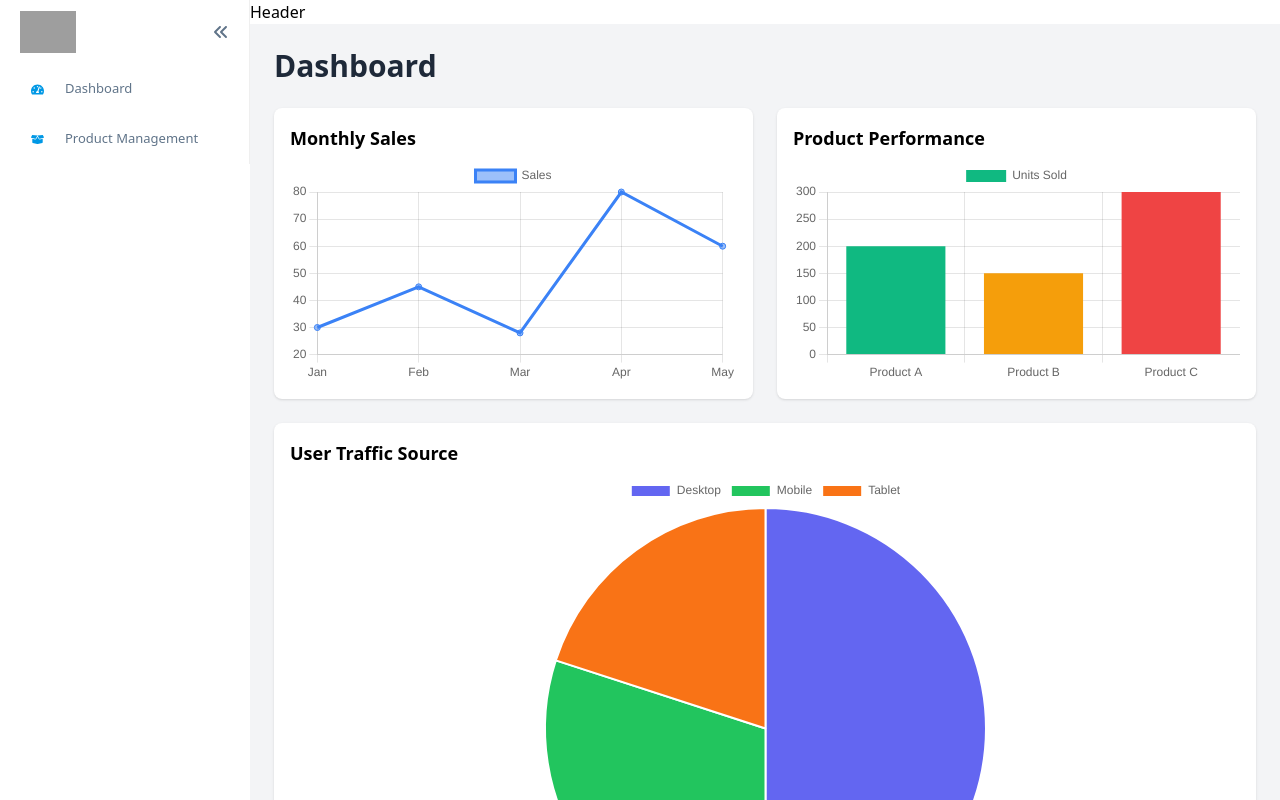
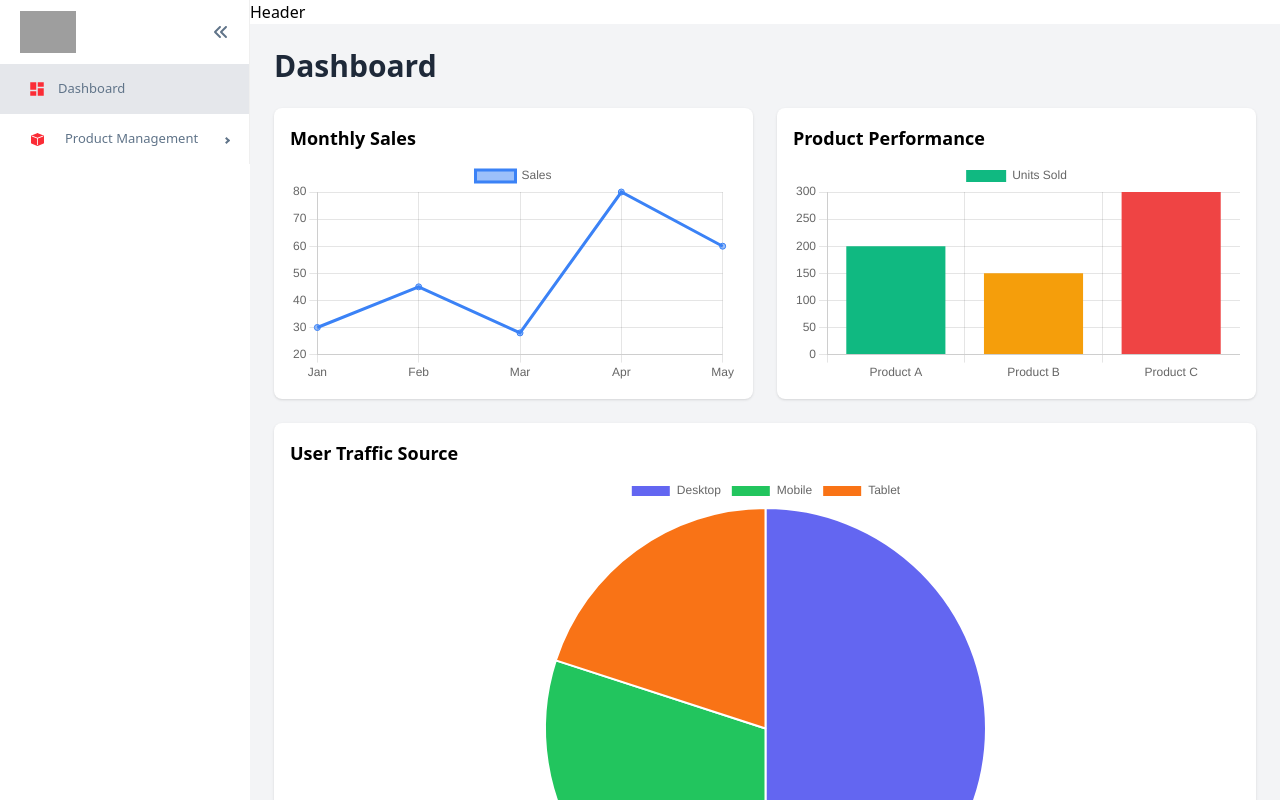
Before and after one commit to amitdadwal529/crm_task, a React (Vite) app: page / in a window 1280 px wide. Shown: the top 800 px of the page. Built offline with nearby package versions, Linux system fonts and the light colour scheme; grey boxes are pictures that could not be loaded.

Commit message:
side path added

```diff
--- a/src/components/ui/sidebar/CustomSidebar.jsx
+++ b/src/components/ui/sidebar/CustomSidebar.jsx
@@ -1,11 +1,44 @@
 import React, { useState } from 'react';
-import { Sidebar, Menu, MenuItem } from 'react-pro-sidebar';
+import { Sidebar, Menu, MenuItem, SubMenu } from 'react-pro-sidebar';
 import { SidebarHeader } from '@components/ui/sidebar/SidebarHeader';
 import { FaTachometerAlt, FaBoxOpen } from 'react-icons/fa';
+import { PRIVATE_ROUTES } from '@routes/routes';
+import { MdDashboard } from "react-icons/md";
+import { BsBoxFill } from "react-icons/bs";
+import { Link } from 'react-router-dom';
+import { GoDotFill } from "react-icons/go";
 
 export const CustomSidebar = (props) => {
   const { setBroken, toggled, setToggled } = props;
   const [collapsed, setCollapsed] = useState(false);
+
+  const menuItems = [
+    {
+      label: 'Dashboard',
+      icon: <MdDashboard className="text-red-500  text-lg" />,
+      path: PRIVATE_ROUTES.DASHBOARD,
+      subMenu: []
+    },
+
+    {
+      label: 'Product Management',
+      icon: <BsBoxFill className="text-red-500" />,
+      path: '',
+      subMenu: [
+        { label: 'Products', path: PRIVATE_ROUTES.PRODUCTS},
+        { label: 'Add Product', path: PRIVATE_ROUTES.ADD_PRODUCT },
+      ]
+    },
+
+  ];
+
+  const isActive = (path) => location.pathname === path ? 'bg-gray-200' : ''; // Tailwind active color
+
+
+   // Function to check if any submenu under the current main menu is active
+   const isSubMenuActive = (subMenu) => {
+    return subMenu.some(item => location.pathname === item.path) ? 'bg-gray-200' : '';
+  };
 
   return (
     <div style={{ display: 'flex', height: '100%' }}>
@@ -30,8 +63,42 @@ export const CustomSidebar = (props) => {
               label: { fontWeight: 500 },
             }}
           >
-            <MenuItem icon={<FaTachometerAlt />}>Dashboard</MenuItem>
-            <MenuItem icon={<FaBoxOpen />}>Product Management</MenuItem>
+           {menuItems.map((menuItem, index) => (
+      menuItem.subMenu.length === 0 ? (
+        <Link
+          key={index}
+          to={menuItem.path}
+
+        >
+          <MenuItem className={isActive(menuItem.path)}>
+            <p className="flex items-center gap-3 ml-2">
+              {menuItem.icon} {menuItem.label}
+            </p>
+          </MenuItem>
+        </Link>
+      ) : (
+        <SubMenu
+          key={index}
+          label={menuItem.label}
+          icon={menuItem.icon}
+          className={isActive(menuItem.path) || isSubMenuActive(menuItem.subMenu)}
+        >
+          {menuItem.subMenu.map((subMenuItem, subIndex) => (
+            <Link
+              key={subIndex}
+              to={subMenuItem.path}
+
+            >
+              <MenuItem className={isActive(subMenuItem.path)}>
+                <p className="flex items-center gap-1">
+                  <GoDotFill className="text-red-500 mx-2" /> {subMenuItem.label}
+                </p>
+              </MenuItem>
+            </Link>
+          ))}
+        </SubMenu>
+      )
+    ))}
           </Menu>
         </div>
       </Sidebar>
```
